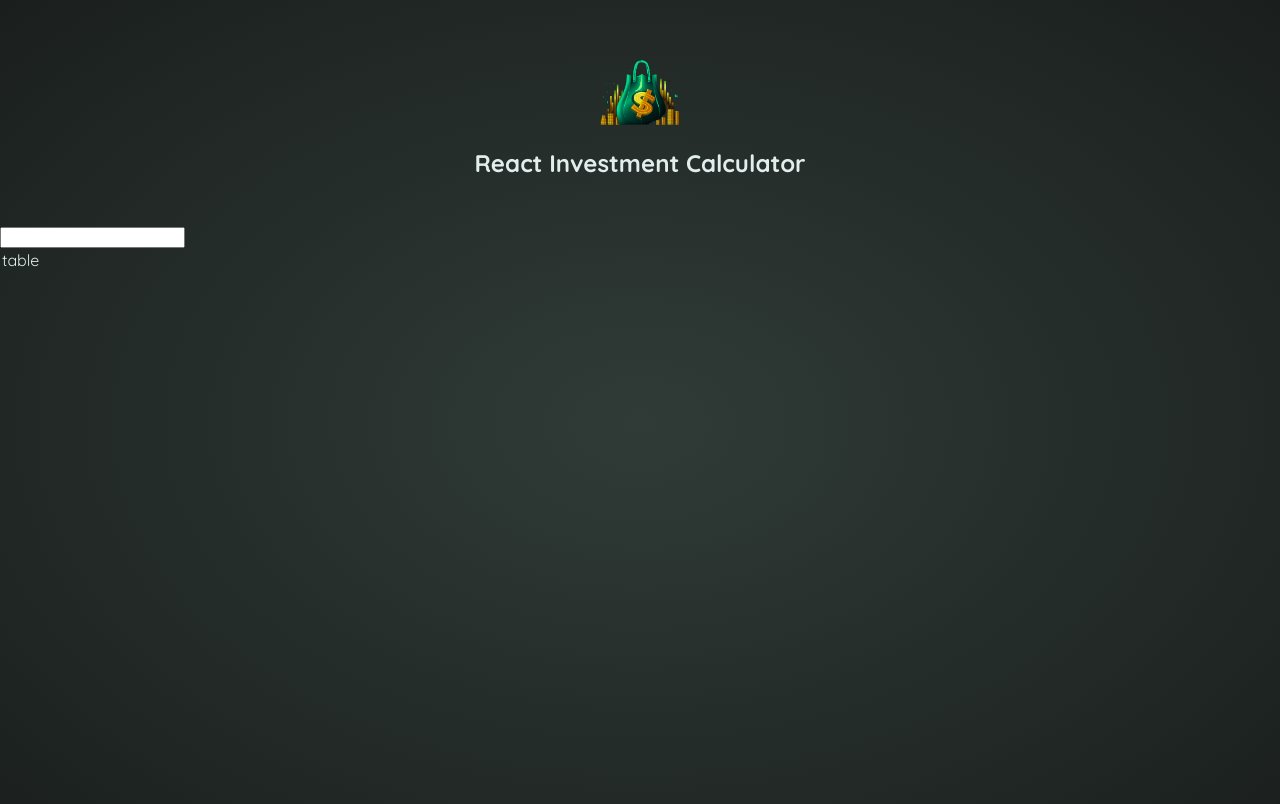
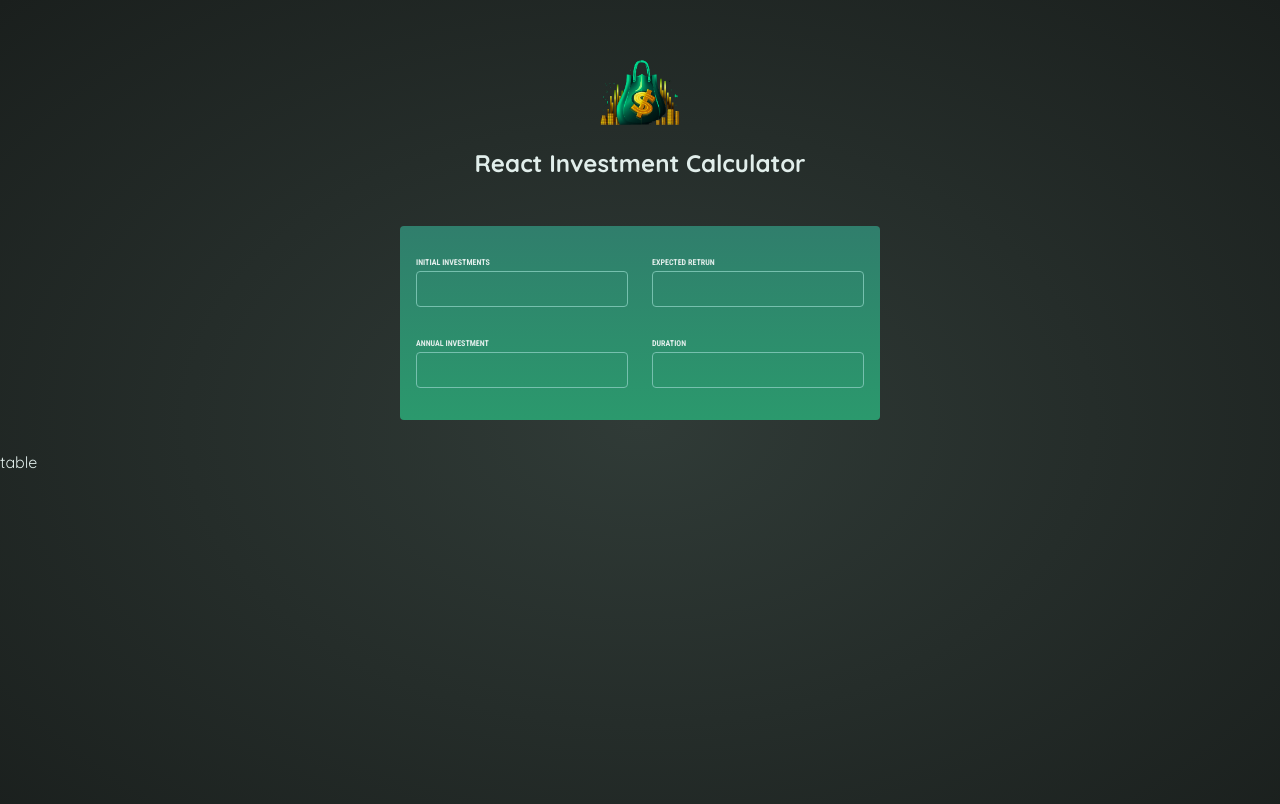
Before and after one commit to olekachur/investment_calculator, a React (Vite) app: page / in a window 1280 px wide. Shown: the top 804 px of the page. Built offline with nearby package versions, Linux system fonts and the light colour scheme.

Commit message:
styling UserInput component

```diff
--- a/src/components/ResultTable.jsx
+++ b/src/components/ResultTable.jsx
@@ -1,3 +1,3 @@
 export default function ResultTable() {
-    return <table>table</table>
+    return <>table</>
 }
--- a/src/components/UserInput.jsx
+++ b/src/components/UserInput.jsx
@@ -1,5 +1,40 @@
 export default function UserInput() {
-    return <>
-        <input></input>
-    </>
+    return <section id="user-input">
+        <div className="input-group">
+            <p>
+                <label htmlFor="input1">Initial investments</label>
+                <input
+                    type="number"
+                    id="input1"
+                    required
+                />
+            </p>
+            <p>
+                <label htmlFor="expected_retrun">Expected retrun</label>
+                <input
+                    type="number"
+                    id="input2"
+                    required
+                />
+            </p>
+        </div>
+        <div className="input-group">
+            <p>
+                <label htmlFor="anual_investment">Annual investment</label>
+                <input
+                    type="number"
+                    id="input3"
+                    required
+                />
+            </p>
+            <p>
+                <label htmlFor="duration">Duration</label>
+                <input
+                    type="number"
+                    id="input4"
+                    required
+                />
+            </p>
+        </div>
+    </section>
 }
```
